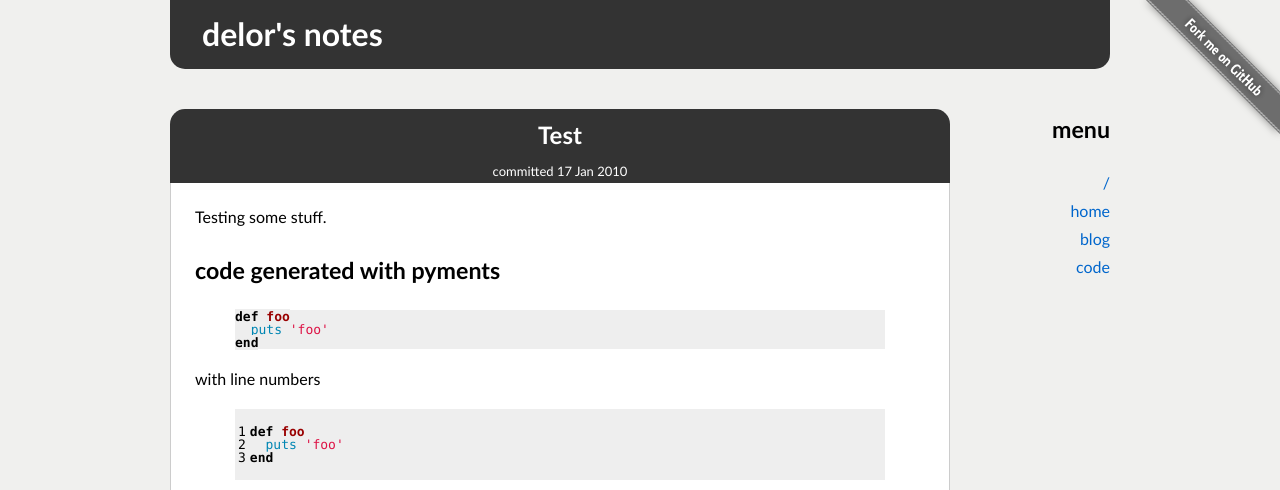
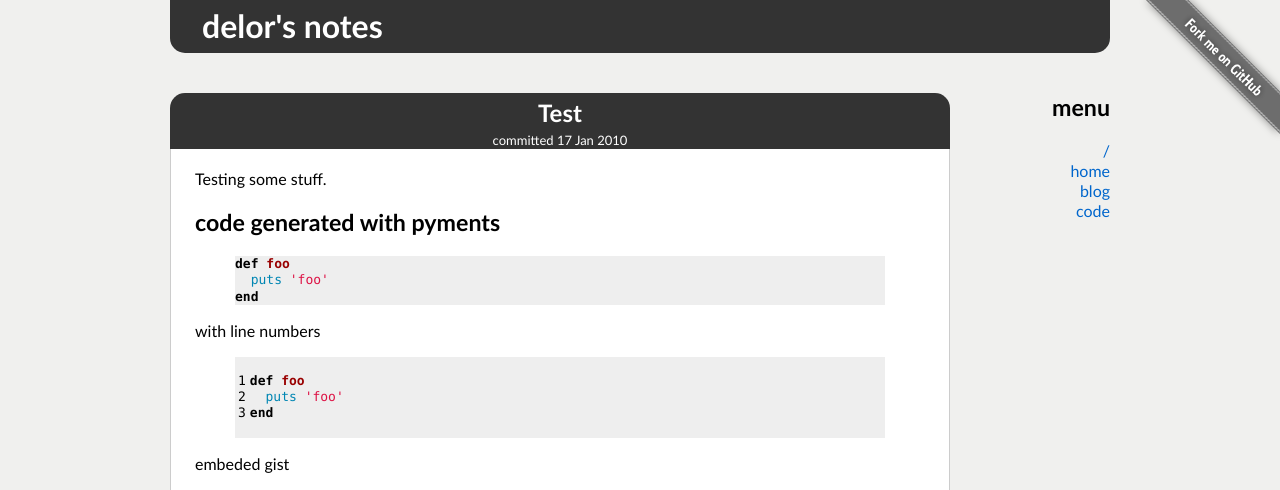
Before and after one commit to delor/delor.github.com, a Jekyll site: the page built from _posts/2010-01-17-test.markdown, in a window 1280 px wide. Shown: the top 490 px of the page. Built offline with Jekyll 4.4.1, drawn with Linux system fonts in a browser that asks for light colours; Markdown is read by kramdown in place of the engine named in the settings; comment, search, counter and statistics services are not loaded; grey boxes are pictures that could not be loaded.

Commit message:
zmiana wysokości linii

```diff
--- a/css/styles.css
+++ b/css/styles.css
@@ -1,5 +1,5 @@
 body, html {
-    font: medium/1.75 'Gill Sans','Gill Sans MT',Corbel,Helvetica,'Nimbus Sans L',sans-serif;
+    font: medium/1.25 'Gill Sans','Gill Sans MT',Corbel,Helvetica,'Nimbus Sans L',sans-serif;
     margin:0;
     padding:0;
 }
@@ -15,7 +15,7 @@ h1 { font-size: 175%; }
 h2 { font-size: 145%; }
 
 code, pre {
-    font: small/1 Consolas,'Andale Mono',Monaco,'Liberation Mono','Bitstream Vera Sans Mono','DejaVu Sans Mono',monospace;
+    font: small/1.25 Consolas,'Andale Mono',Monaco,'Liberation Mono','Bitstream Vera Sans Mono','DejaVu Sans Mono',monospace;
     background-color: #EEEEEE;
 }
 
@@ -83,7 +83,8 @@ code, pre {
     border-bottom-left-radius: 15px
     border-bottom-right-radius: 15px;
     color: white;
-    padding: 1em;
+    padding: .5em 1em;
+    margin-bottom: 40px;
 }
 
 #footer p {
```
